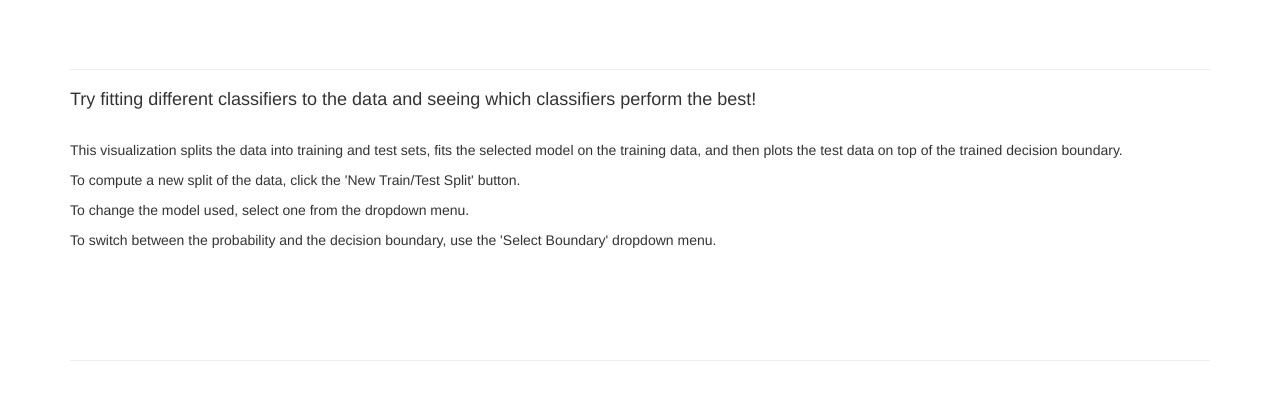
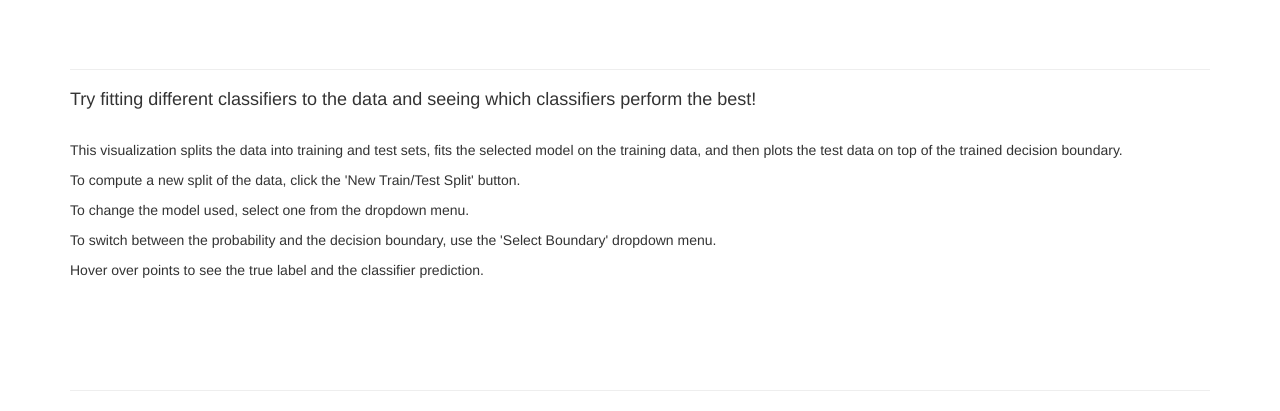
Before and after one commit to filipj8/FJWebsite, a Flask app: template templates/mushroomclassifier.html in a window 1280 px wide. Shown: the part 1378-1789 px from the top of the page. Before the commit the page ends 1739 px from the top, so only its background shows below. Run offline with Flask 2, Linux system fonts and the light colour scheme; the template is opened without the code that fills it, so the values that code supplies are empty; parts of the project's set-up code (start-up, migrations or seed data) failed here and were passed over; some libraries are stand-ins or nearby versions.

Commit message:
added description to classifier viz html

```diff
--- a/templates/mushroomclassifier.html
+++ b/templates/mushroomclassifier.html
@@ -100,6 +100,7 @@
       <p>To compute a new split of the data, click the 'New Train/Test Split' button.</p>
       <p>To change the model used, select one from the dropdown menu.</p>
       <p>To switch between the probability and the decision boundary, use the 'Select Boundary' dropdown menu.</p>
+      <p>Hover over points to see the true label and the classifier prediction.</p>
       <br>
     <div class="container bk-root" >
       {{ bokeh_script|safe }}
```
